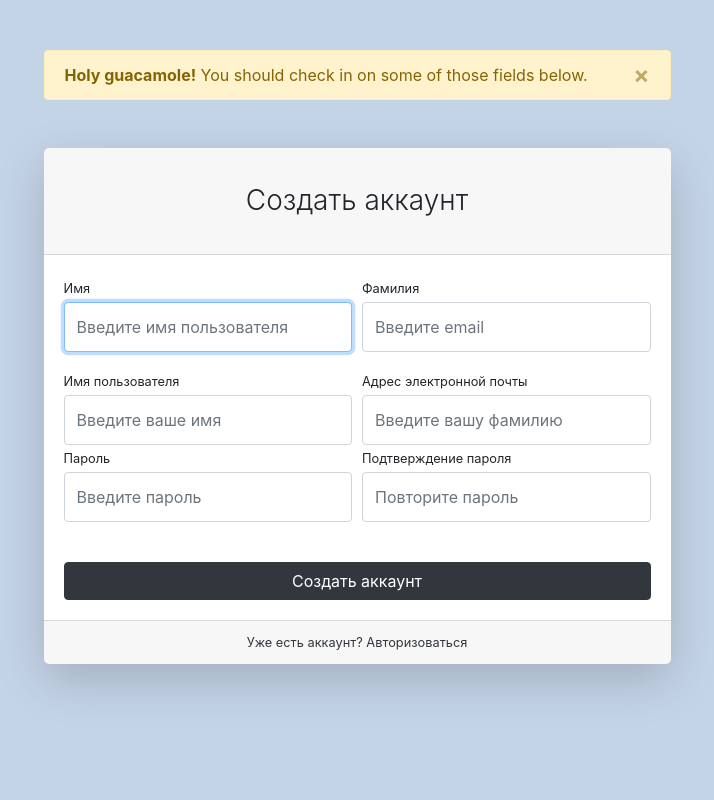
After one commit to mrDurandall/GB_Django_1, a Django app: page /user/registration in a window 1280 px wide. The commit adds this page. Shown: the whole page, without its empty margins (283-997 px from the left). Run offline with Django 3.2, Linux system fonts and the light colour scheme; some libraries are stand-ins or nearby versions.

Commit message:
Выполнено задание 3: Добавлен механизм регистрации пользователей.

```diff
--- a/products/views.py
+++ b/products/views.py
@@ -1,21 +1,16 @@
 from django.shortcuts import render
-
-import json
 
 from .models import Product, ProductCategory
 
 
 def index(request):
     context = {
-        'username': 'Турганов И.Д.',
         'title': 'GeekShop - Главная',
     }
     return render(request, 'products/index.html', context)
 
 
 def products(request):
-    # with open('products/fixtures/products.json', encoding='utf-8') as json_prod:
-    #     products = json.load(json_prod)
 
     products = Product.objects.all()
     categories = ProductCategory.objects.all()
--- a/user/forms.py
+++ b/user/forms.py
@@ -1,4 +1,4 @@
-from django.contrib.auth.forms import AuthenticationForm
+from django.contrib.auth.forms import AuthenticationForm, UserCreationForm
 from django import forms
 
 from user.models import User
@@ -13,3 +13,22 @@ class UserLoginForm(AuthenticationForm):
     class Meta:
         model = User
         fields = ('username', 'password')
+
+
+class UserRegistrationForm(UserCreationForm):
+    username = forms.CharField(widget=forms.TextInput(attrs={'class': 'form-control py-4',
+                                                             'placeholder': 'Введите имя пользователя'}))
+    email = forms.CharField(widget=forms.EmailInput(attrs={'class': 'form-control py-4',
+                                                           'placeholder': 'Введите email'}))
+    first_name = forms.CharField(widget=forms.TextInput(attrs={'class': 'form-control py-4',
+                                                               'placeholder': 'Введите ваше имя'}))
+    last_name = forms.CharField(widget=forms.TextInput(attrs={'class': 'form-control py-4',
+                                                              'placeholder': 'Введите вашу фамилию'}))
+    password1 = forms.CharField(widget=forms.PasswordInput(attrs={'class': 'form-control py-4',
+                                                                  'placeholder': 'Введите пароль'}))
+    password2 = forms.CharField(widget=forms.PasswordInput(attrs={'class': 'form-control py-4',
+                                                                  'placeholder': 'Повторите пароль'}))
+
+    class Meta:
+        model = User
+        fields = ('username', 'email', 'first_name', 'last_name', 'password1', 'password2')
--- a/user/templates/user/login.html
+++ b/user/templates/user/login.html
@@ -52,7 +52,7 @@
                                 </form>
                             </div>
                             <div class="card-footer text-center">
-                                <div class="small"><a href="register.html">Нужен аккаунт? Зарегистрируйся!</a></div>
+                                <div class="small"><a href="{% url 'user:registration' %}">Нужен аккаунт? Зарегистрируйся!</a></div>
                             </div>
                         </div>
                     </div>
--- /dev/null
+++ b/user/templates/user/register.html
@@ -0,0 +1,97 @@
+{% load static %}
+
+<!DOCTYPE html>
+<html lang="en">
+<head>
+    <meta charset="utf-8"/>
+    <meta http-equiv="X-UA-Compatible" content="IE=edge"/>
+    <meta name="viewport" content="width=device-width, initial-scale=1, shrink-to-fit=no"/>
+    <meta name="description" content=""/>
+    <meta name="author" content=""/>
+    <title>GeekShop - Регистрация</title>
+    <link href="{% static 'css/auth-admin.css' %}" rel="stylesheet"/>
+    <script src="https://cdnjs.cloudflare.com/ajax/libs/font-awesome/5.15.1/js/all.min.js"
+            crossorigin="anonymous"></script>
+</head>
+<body class="bg-primary">
+<div id="layoutAuthentication">
+    <div id="layoutAuthentication_content">
+        <main>
+            <div class="container">
+                <div class="row justify-content-center">
+                    <div class="col-lg-7">
+                        <div class="alert alert-warning alert-dismissible fade show" role="alert"
+                             style="margin-top: 50px;">
+                            <strong>Holy guacamole!</strong> You should check in on some of those fields below.
+                            <button type="button" class="close" data-dismiss="alert" aria-label="Close">
+                                <span aria-hidden="true">&times;</span>
+                            </button>
+                        </div>
+                        <div class="card shadow-lg border-0 rounded-lg mt-5">
+                            <div class="card-header"><h3 class="text-center font-weight-light my-4">Создать аккаунт</h3>
+                            </div>
+                            <div class="card-body">
+                                <form action="{% url 'user:registration' %}" method="post">
+                                    {% csrf_token %}
+{#                                    {{ form.as_p }}#}
+                                    <div class="form-row">
+                                        <div class="col-md-6">
+                                            <div class="form-group">
+                                                <label class="small mb-1" for="{{ form.username.id_for_label }}">Имя</label>
+                                                {{ form.username }}
+                                            </div>
+                                        </div>
+                                        <div class="col-md-6">
+                                            <div class="form-group">
+                                                <label class="small mb-1" for="{{ form.email.id_for_label }}">Фамилия</label>
+                                                {{ form.email }}
+                                            </div>
+                                        </div>
+                                    </div>
+                                    <div class="form-row">
+                                        <div class="col-md-6">
+                                            <label class="small mb-1" for="{{ form.first_name.id_for_label }}">Имя пользователя</label>
+                                            {{ form.first_name }}
+                                        </div>
+                                        <div class="col-md-6">
+                                            <label class="small mb-1" for="{{ form.last_name.id_for_label }}">Адрес электронной
+                                                почты</label>
+                                            {{ form.last_name }}
+                                        </div>
+                                    </div>
+                                    <div class="form-row">
+                                        <div class="col-md-6">
+                                            <div class="form-group">
+                                                <label class="small mb-1" for="{{ form.password1.id_for_label }}">Пароль</label>
+                                                {{ form.password1 }}
+                                            </div>
+                                        </div>
+                                        <div class="col-md-6">
+                                            <div class="form-group">
+                                                <label class="small mb-1" for="{{ form.password2.id_for_label }}">Подтверждение
+                                                    пароля</label>
+                                                {{ form.password2 }}
+                                            </div>
+                                        </div>
+                                    </div>
+                                    <div class="form-group mt-4 mb-0">
+                                        <input class="btn btn-primary btn-block" type="submit" value="Создать аккаунт">
+                                    </div>
+                                </form>
+                            </div>
+                            <div class="card-footer text-center">
+                                <div class="small"><a href="login.html">Уже есть аккаунт? Авторизоваться</a></div>
+                            </div>
+                        </div>
+                    </div>
+                </div>
+            </div>
+        </main>
+    </div>
+</div>
+<script src="https://code.jquery.com/jquery-3.5.1.slim.min.js" crossorigin="anonymous"></script>
+<script src="https://cdn.jsdelivr.net/npm/bootstrap@4.5.3/dist/js/bootstrap.bundle.min.js"
+        crossorigin="anonymous"></script>
+<script src="{% static 'js/auth-admin.js' %}"></script>
+</body>
+</html>
--- a/user/urls.py
+++ b/user/urls.py
@@ -1,6 +1,6 @@
 from django.urls import path
 
-from user.views import login,logout
+from user.views import login, logout, registration
 
 
 app_name = 'user'
@@ -8,4 +8,5 @@ app_name = 'user'
 urlpatterns = [
     path('login', login, name='login'),
     path('logout', logout, name='logout'),
+    path('registration', registration, name='registration'),
 ]
--- a/user/views.py
+++ b/user/views.py
@@ -2,7 +2,7 @@ from django.shortcuts import render, HttpResponseRedirect
 from django.urls import reverse
 from django.contrib import auth
 
-from user.forms import UserLoginForm
+from user.forms import UserLoginForm, UserRegistrationForm
 
 
 def login(request):
@@ -24,3 +24,15 @@ def login(request):
 def logout(request):
     auth.logout(request)
     return HttpResponseRedirect(reverse('index'))
+
+
+def registration(request):
+    if request.method == 'POST':
+        form = UserRegistrationForm(data=request.POST)
+        if form.is_valid():
+            form.save()
+            return HttpResponseRedirect(reverse('user:login'))
+    else:
+        form = UserRegistrationForm()
+    context = {'title': 'GeekShop - регистрация', 'form': form}
+    return render(request, 'user/register.html', context)
```
